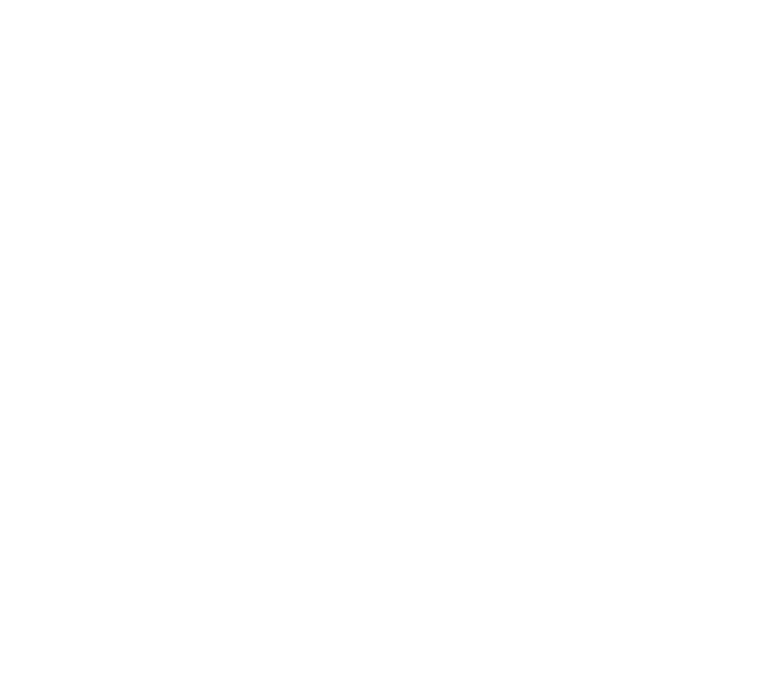
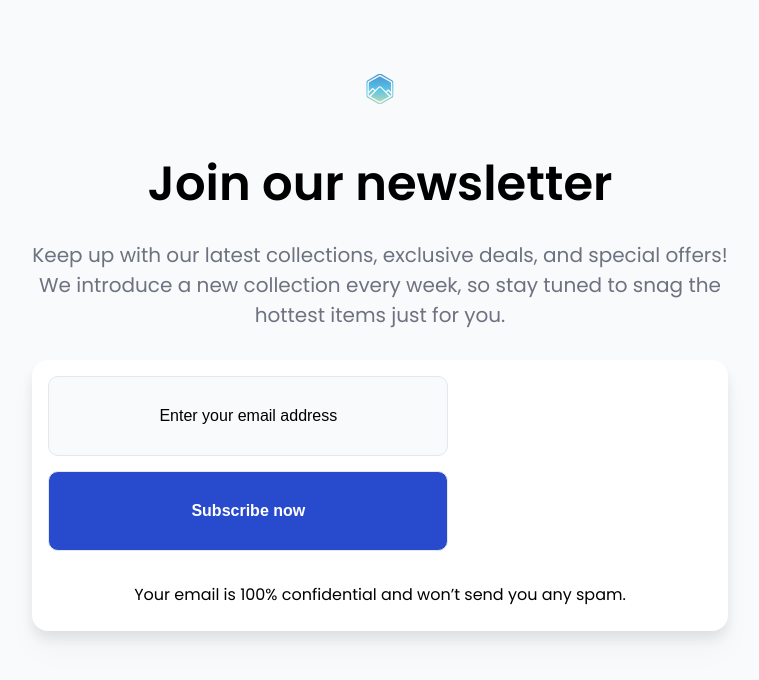
Before and after one commit to emmanuellekamwa/Join-our-newsletter, a plain HTML site: page index.html in a window 1280 px wide. Shown: the whole page, without its empty margins (260-1019 px from the left). Drawn offline with Linux system fonts and the light colour scheme.

Commit message:
Styled newsletter's form

```diff
--- a/index.html
+++ b/index.html
@@ -7,6 +7,18 @@
     <title>Newsletter</title>
 </head>
 <body>
-
+    <div class="container">
+        <img src="images/logo.svg" class="img-logo" alt="logo" width="40" height="40">
+        <h1 class="heading">Join our newsletter</h1>
+        <p class="subtitle">Keep up with our latest collections, exclusive deals, and special offers! <br>
+            We introduce a new collection every week, so stay tuned to snag the <br>
+            hottest items just for you.
+        </p>
+        <form class="newsletter-form">
+            <input type="email" class="email-input" placeholder="Enter your email address" required>
+            <button type="submit" class="subscribe-button">Subscribe now</button>
+            <p class="helper-text">Your email is 100% confidential and won’t send you any spam.</p>
+        </form>
+    </div>
 </body>
 </html>
--- a/style.css
+++ b/style.css
@@ -0,0 +1,67 @@
+@import url('https://fonts.googleapis.com/css2?family=Poppins:ital,wght@0,100;0,200;0,300;0,400;0,500;0,600;0,700;0,800;0,900;1,100;1,200;1,300;1,400;1,500;1,600;1,700;1,800;1,900&display=swap');
+
+* {
+    box-sizing: border-box;
+}
+
+body {
+    margin: 0;
+    padding: 0;
+    display: flex;
+    justify-content: center;
+    font-family: "Poppins", sans-serif;
+    align-items: center;
+    text-align: center;
+    min-height: 90vh;
+    background-color: #F9FAFB;
+}
+
+.heading {
+    font-size: 48px;
+    font-weight: 600;
+    margin-bottom: 15px;
+}
+
+.subtitle {
+    font-size: 20px;
+    font-weight: 400;
+    color: #6C727F;
+    margin-bottom: 30px;
+}
+
+.newsletter-form {
+    display: flex;
+    flex-direction: column;
+    background-color: #FFFFFF;
+    gap: 15px;
+    margin-bottom: 20px;
+    border-radius: 16px;
+    padding: 1rem 1rem 0.5rem 1rem;
+    box-shadow: 0px 20px 30px 0px rgba(0, 0, 0, 0.03), 0px 8px 12px 0px rgba(0, 0, 0, 0.08);
+}
+
+.email-input {
+    height: 10vh;
+    width: 25rem;
+    border-radius: 10px;
+    font-size: 16px;
+    font-weight: 500;
+    text-align: center;
+    border: 1px solid #E5E7EB;
+    background-color: #F9FAFB;
+}
+
+.email-input::placeholder {
+    color: #000000;
+}
+
+.subscribe-button {
+    background-color: #284BCE;
+    border-radius: 10px;
+    font-size: 16px;
+    font-weight: 600;
+    color: #FFFFFF;
+    border: 1px solid #E5E7EB;
+    height: 10vh;
+    width: 25rem;
+}
```
Also changed, not shown: images/logo.svg (added).
